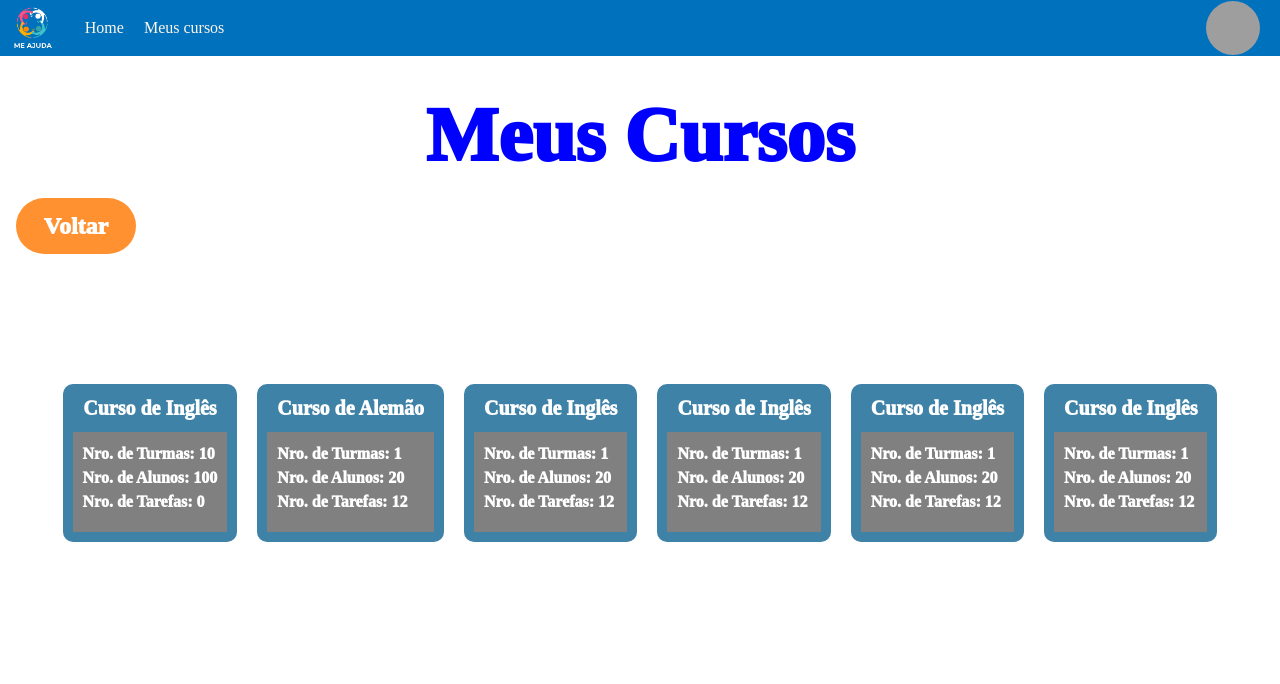
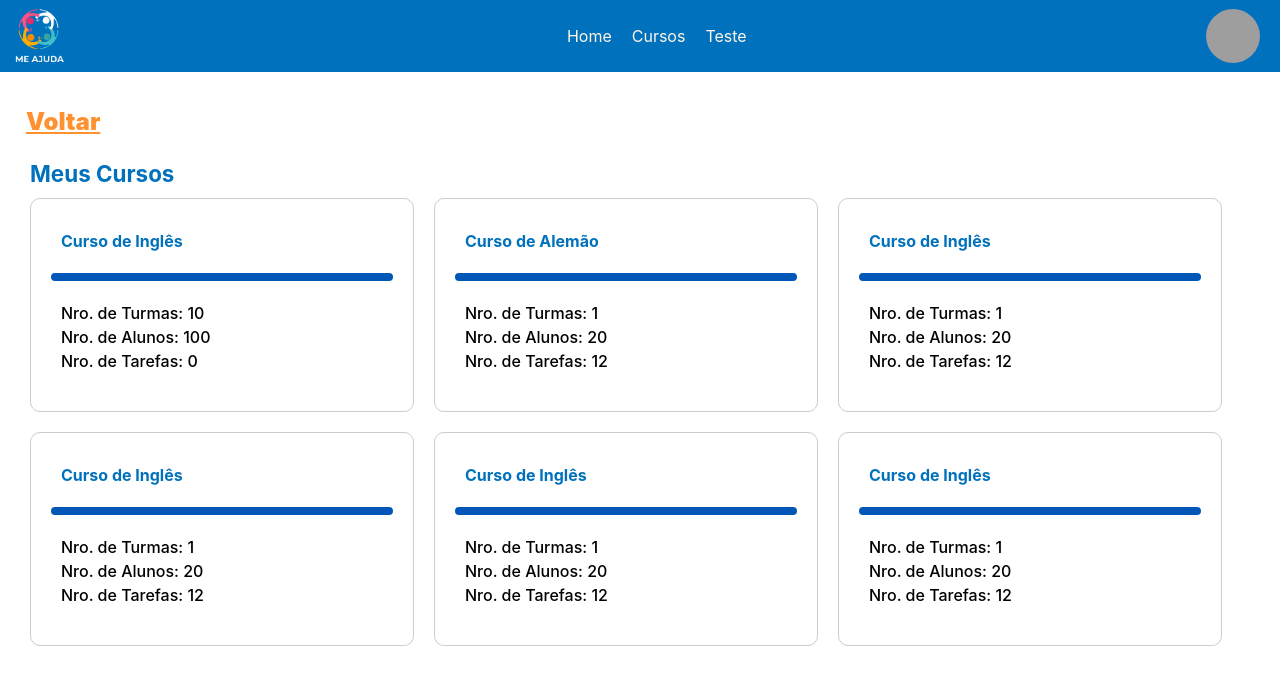
Before and after one commit to wallacevff/projeto-final-frontend, a Next.js app: page /curso in a window 1280 px wide. Shown: the top 684 px of the page. Built offline with nearby package versions, Linux system fonts and the light colour scheme; sample sign-in values are in the browser's storage; grey boxes are pictures that could not be loaded; a web font is replaced by a local one.

Commit message:
Cards Alteração e Navbar

```diff
--- a/src/components/BackButton/index.tsx
+++ b/src/components/BackButton/index.tsx
@@ -8,10 +8,12 @@ const BackButton = (props: any) => {
         title="Voltar"
         action={() => router.back()}
         style={{
+            color: "#FF9130",
+            textDecorationLine: "underline",
             // display: "flex",
             // flex: 1,
-            width: "15vh",
-            backgroundColor: "#FF9130",
+            // width: "15vw",
+            // backgroundColor: "#FF9130",
             fontSize: "3vh",
             fontWeight: "1000"
         }}
--- a/src/components/Card/Card.module.css
+++ b/src/components/Card/Card.module.css
@@ -9,31 +9,52 @@
     padding-left: 10px;
     padding-right: 10px;
     padding-bottom: 10px;
-    background-color: #3F82A7;
+    /* background-color: #3F82A7; */
+    border: 1px solid #ccc;
     border-radius: 10px;
     font-weight: 1000;
-    color: white;
+    /* color: white; */
     margin: 10px;
     /* overflow: hidden; */
+    padding: 20px;
+    margin: 10px;
+    min-width: max-content;
+    width: 12300px;
+    max-width: 30vw;
 }
 
 .Card .Header{
     display: flex;
     padding: 10px;
-    align-items: center;
-    align-content: center;
-    justify-content: center;
+    align-items: flex-start;
+    align-content: flex-start;
+    justify-content: flex-start;
     background-color: inherit;
+    font-weight: 700;
+    color: #0071BD;
 }
 .Card .Body{
     /* display: flex; */
     /* flex-direction: column; */
     /* flex: 1; */
-    background-color: gray;
+    /* background-color: gray; */
     /* min-width: 100%; */
     min-height: 100px;
     max-height: max-content;
     padding: 10px;
+    font-weight: 500;
     /* overflow: hidden; */
 
 }
+
+.ProgressBar {
+    background: #f0f0f0;
+    border-radius: 8px;
+    overflow: hidden;
+    margin: 10px 0;
+  }
+
+  .Progress {
+    height: 8px;
+    background: #0057b7;
+  }
--- a/src/components/Card/index.tsx
+++ b/src/components/Card/index.tsx
@@ -2,10 +2,13 @@ import CardCSS from "@/components/Card/Card.module.css";
 import Link from "next/link";
 
 const Card = (props: any) => {
-    const card = (typeof(props.link) !== "undefined" ? <Link href={props.link}>
+    const card = (typeof (props.link) !== "undefined" ? <Link href={props.link}>
         <div className={CardCSS.Card}>
             <div className={CardCSS.Header}>
-                <h2>{props.title}</h2>
+                <span>{props.title}</span>
+            </div>
+            <div className={CardCSS.ProgressBar}>
+                <div className={CardCSS.Progress} style={{ width: `${100}%` }}></div>
             </div>
             <div className={CardCSS.Body}>
                 {props.children}
--- a/src/components/Cards/Cards.module.css
+++ b/src/components/Cards/Cards.module.css
@@ -2,5 +2,6 @@
     display: flex;
     flex: 1;
     flex-wrap: wrap;
-    justify-content: center ;
+    justify-content: flex-start;
+    margin-left: -10px;
 }
--- a/src/components/CreateButton/index.tsx
+++ b/src/components/CreateButton/index.tsx
@@ -12,8 +12,12 @@ const CreateButton = (props: ButtonProps) => {
             ...props?.style,
             // display: "flex",
             // flex: 1,
-            width: "15vh",
-            backgroundColor: "#3DD506",
+            color: "#3DD506",
+            textDecorationLine: "underline",
+            // display: "flex",
+            // flex: 1,
+            // width: "15vw",
+            // backgroundColor: "#FF9130",
             fontSize: "3vh",
             fontWeight: "1000"
         }}
--- /dev/null
+++ b/src/components/CursoInfo/CursoInfo.module.css
@@ -0,0 +1,2 @@
+.CursoInfo{
+}
--- a/src/components/CursoInfo/index.tsx
+++ b/src/components/CursoInfo/index.tsx
@@ -1,5 +1,6 @@
+import style from "@/components/CursoInfo/CursoInfo.module.css";
 export default (props: any) =>
-    <div>
+    <div className={style.CursoInfo}>
         {typeof (props.NroTurmas) !== "undefined" &&
             <div>
                 Nro. de Turmas: {props.NroTurmas}
--- a/src/components/Layout/Layout.module.css
+++ b/src/components/Layout/Layout.module.css
@@ -4,31 +4,33 @@
 }
 
 .Layout .Header{
+    margin-left: 30px;
     display: flex;
-    justify-content: center;
-    margin-top: calc(3.5rem + 2.4rem);
+    flex-direction: column;
+    justify-content: flex-start;
+    margin-top: 10px;
     /* margin-top: 2.4rem; */
-    color: blue;
+    /* color: blue; */
     width: stretch;
     min-height: max-content;
-    margin-bottom: 30px;
     /* font-weight: 1000; */
 }
-.Layout .Header h1{
+.Layout .Header h2{
     display: flex;
+    color: #0071BD;
     flex: 1;
-    justify-content: center;
-    margin-top: 2vw;
-    font-size: 6vw;
+    justify-content: flex-start;
+    font-size: 1.4rem;
     /* font-stretch: expanded; */
-    font-weight: 1000;
+    font-weight: 500;
     /* height: 100px; */
 }
 .Layout .Body{
+    margin-left: 30px;
     display: flex;
-    flex-direction: inherit;
+    flex-direction: column;
     flex: 1;
-    align-content: center;
+    /* align-content: center; */
     flex-wrap: wrap;
-    justify-content: center;
+    justify-content: flex-start;
 }
--- a/src/components/Layout/index.tsx
+++ b/src/components/Layout/index.tsx
@@ -30,20 +30,22 @@ const Layout = (props: any) => {
             <div>
                 <Navbar logo=<Logo navBar/> itens={[
                     { title: "Home", url: "/", key: 1},
-                    { title: "Meus cursos", url: "/curso", key: 2 },
+                    { title: "Cursos", url: "/curso", key: 2 },
+                    { title: "Teste", url: "/", key: 3 },
                 ]}
                 picture={user?.picture}
                 />
             </div>
-            <div className={LayoutCSS.Header}>
-                <h1>{props.title}</h1>
-            </div>
             {typeof (props.buttons) !== "undefined" && <NavigationButtonGroup style={{
-                marginTop: "2vh"
+                marginTop: "calc(3.5rem + 2.4rem)"
             }}>
                 {props.buttons}
             </NavigationButtonGroup>
             }
+            <div className={LayoutCSS.Header}>
+                <h2><b>{props.title}</b></h2>
+            </div>
+
             <div className={LayoutCSS.Body}>
                 {props.children}
 
--- a/src/components/Navbar/Navbar.module.css
+++ b/src/components/Navbar/Navbar.module.css
@@ -6,11 +6,12 @@
     width: -webkit-fill-available;
     background: #0071BD;
     color: #FFF6E9;
-    height: 3.5rem;
+    height: 4.5rem;
 
 }
 .NavbarRoot ul{
     display: flex;
+    justify-content: center;
     /* justify-content: space-between; */
     width: -webkit-fill-available;
 }
--- a/src/pages/curso/index.tsx
+++ b/src/pages/curso/index.tsx
@@ -26,10 +26,7 @@ export default function Home() {
             <BackButton key={"back-1"}/>
         ]}
         >
-            <Cards style={{
-                marginTop: "calc(100vh * 0.15)"
-            }
-            }>
+            <Cards>
                 <Card title="Curso de Inglês" link="curso/curso/1">
                     <CursoInfo
                         NroTurmas={10}
--- a/src/styles/globals.css
+++ b/src/styles/globals.css
@@ -98,10 +98,16 @@ button{
     @apply text-blue-600 underline;
   }
 }
-body{
-  margin: unset;
-  padding: unset;
-  font-family: ovo;
+
+a{
+text-decoration: unset;font-style: unset;color: unset; margin: 0;}
+
+body {
+  margin: 0;
+  font-family: -apple-system, BlinkMacSystemFont, 'Segoe UI', Roboto, 'Helvetica Neue', Arial, sans-serif, 'Apple Color Emoji', 'Segoe UI Emoji', 'Segoe UI Symbol';
 }
-a{
-text-decoration: unset;font-style: unset;color: unset;}
+
+#root {
+  display: flex;
+  justify-content: center;
+}
```
